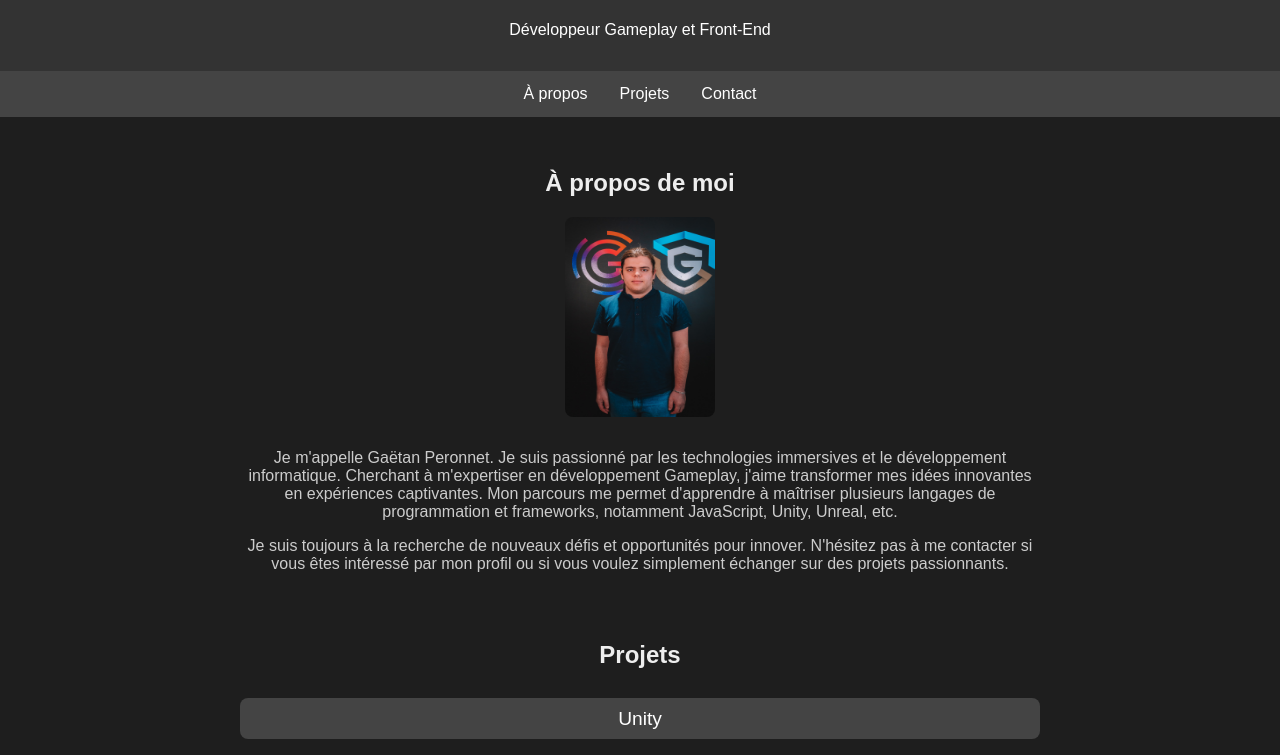
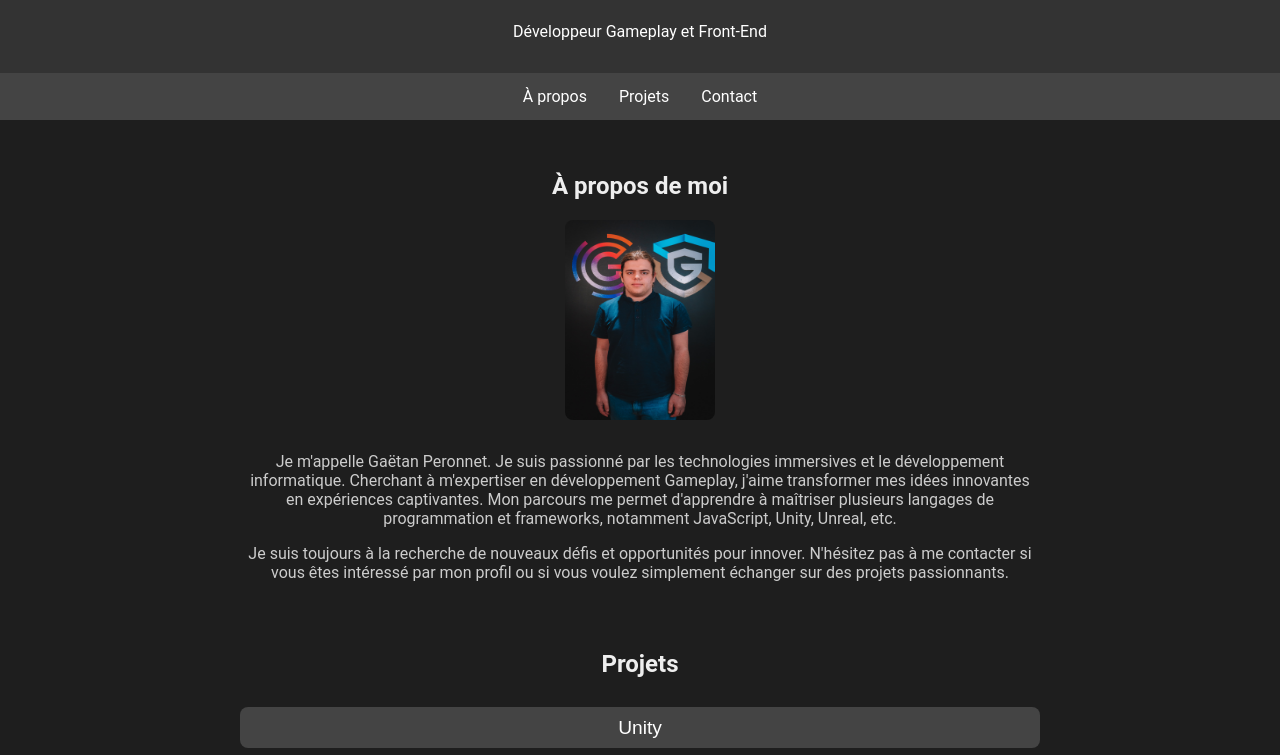
Before and after one commit to GaetanPe/Portfolio, a plain HTML site: page index.html in a window 1280 px wide. Shown: the part 91-846 px from the top of the page. Drawn offline with Linux system fonts and the light colour scheme.

Commit message:
change font

```diff
--- a/styles.css
+++ b/styles.css
@@ -1,5 +1,5 @@
 body {
-    font-family: Arial, sans-serif;
+    font-family:'Roboto';
     margin: 0;
     padding: 0;
     background-color: #1e1e1e;
```
